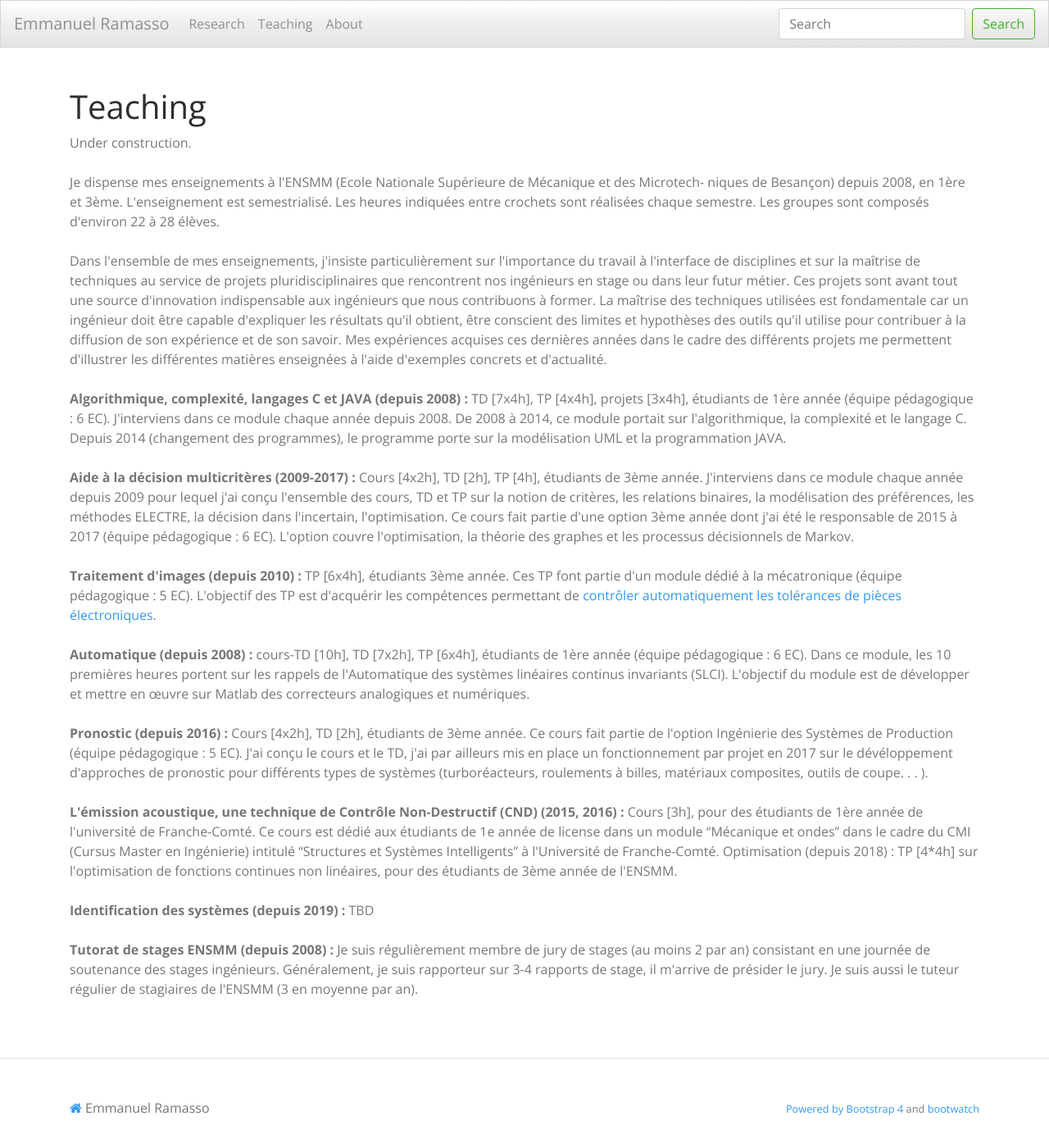
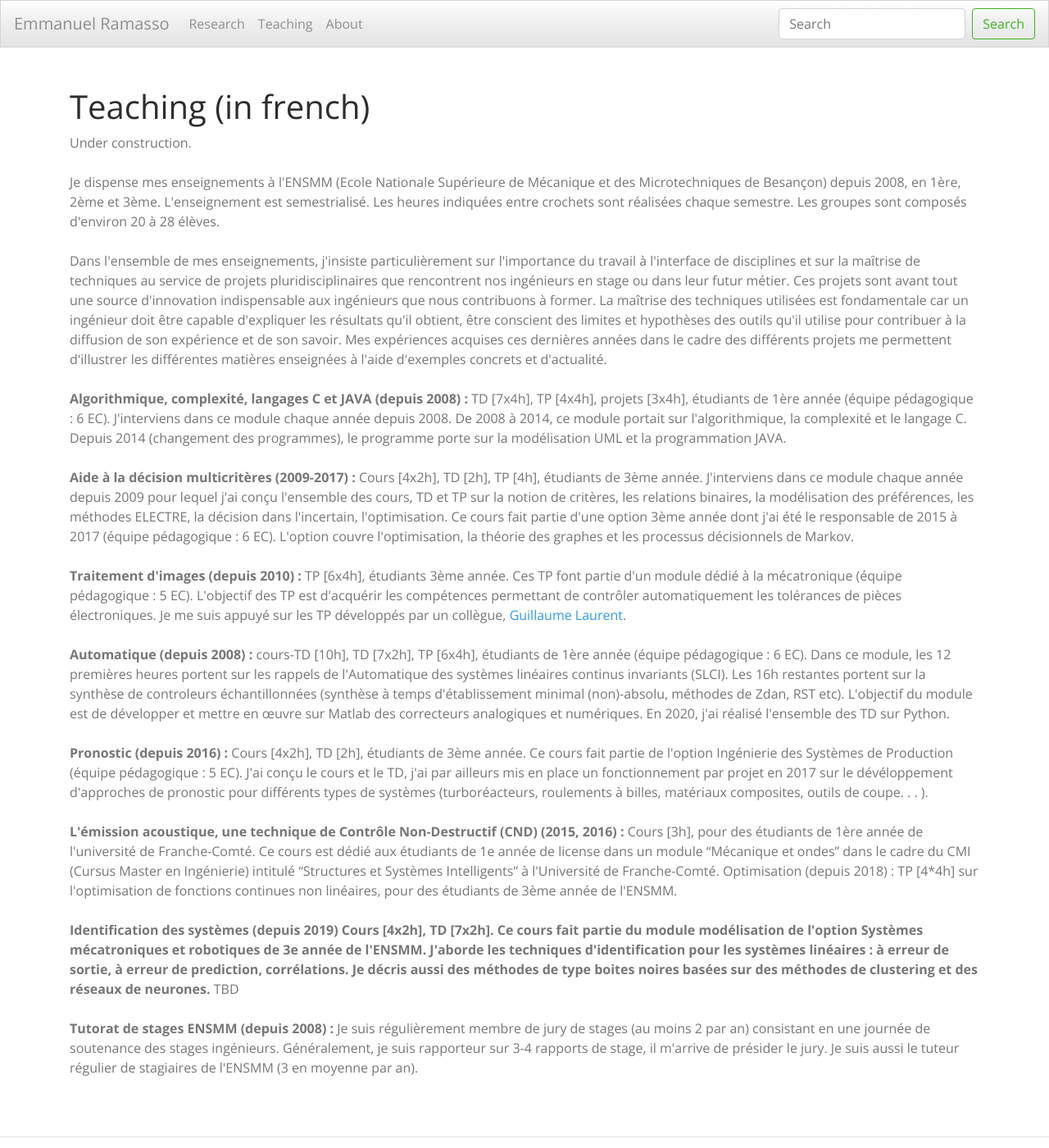
Before and after one commit to emmanuelramasso/emmanuelramasso.github.io, a Jekyll site: the page built from Teaching.html, in a window 1280 px wide and 1400 px high. Shown: the whole window at 82% size. Built offline with Jekyll 4.4.1, drawn with Linux system fonts in a browser that asks for light colours; a style sheet for code colours, icons or effects is not loaded.

Commit message:
Update Teaching.html

```diff
--- a/Teaching.html
+++ b/Teaching.html
@@ -1,16 +1,15 @@
 ---
 layout: page
-title: Teaching
+title: Teaching (in french)
 ---
 
 Under construction.
 
 <br><br>
 
-Je dispense mes enseignements à l'ENSMM (Ecole Nationale Supérieure de Mécanique et des Microtech-
-niques de Besançon) depuis 2008, en 1ère et 3ème.
+Je dispense mes enseignements à l'ENSMM (Ecole Nationale Supérieure de Mécanique et des Microtechniques de Besançon) depuis 2008, en 1ère, 2ème et 3ème.
 L'enseignement est semestrialisé. Les heures indiquées entre crochets sont réalisées chaque semestre.
-Les groupes sont composés d'environ 22 à 28 élèves.<br><br>
+Les groupes sont composés d'environ 20 à 28 élèves.<br><br>
 
 Dans l'ensemble de mes enseignements, j'insiste particulièrement sur l'importance du travail à l'interface
 de disciplines et sur la maı̂trise de techniques au service de projets pluridisciplinaires que
@@ -46,17 +45,18 @@ graphes et les processus décisionnels de Markov.<br><br>
 </strong>
 TP [6x4h], étudiants 3ème année. Ces TP font partie d'un module
 dédié à la mécatronique (équipe pédagogique : 5 EC). L'objectif des TP est d'acquérir les compétences
-permettant de <a href="https://gjlaurent.github.io/teaching/">contrôler automatiquement les tolérances
-  de pièces électroniques</a>.<br><br>
+permettant de contrôler automatiquement les tolérances
+  de pièces électroniques. Je me suis appuyé sur les TP développés par un collègue,
+<a href="https://gjlaurent.github.io/teaching/">Guillaume Laurent</a>.<br><br>
 
 <strong>
   Automatique (depuis 2008) :
 </strong>
 cours-TD [10h], TD [7x2h], TP [6x4h], étudiants de 1ère année (équipe
-pédagogique : 6 EC). Dans ce module, les 10 premières heures portent sur les rappels de l'Automatique
-des systèmes linéaires continus invariants (SLCI).
-L'objectif du module est de développer et mettre en œuvre sur Matlab des
-correcteurs analogiques et numériques.<br><br>
+pédagogique : 6 EC). Dans ce module, les 12 premières heures portent sur les rappels de l'Automatique
+des systèmes linéaires continus invariants (SLCI). Les 16h restantes portent sur la synthèse de controleurs échantillonnées (synthèse à temps d'établissement minimal (non)-absolu,
+méthodes de Zdan, RST etc). L'objectif du module est de développer et mettre en œuvre sur Matlab des
+correcteurs analogiques et numériques. En 2020, j'ai réalisé l'ensemble des TD sur Python.<br><br>
 
 <strong>
   Pronostic (depuis 2016) :
@@ -78,8 +78,10 @@ Optimisation (depuis 2018) : TP [4*4h] sur l'optimisation de fonctions continues
 
 
 <strong>
-  Identification des systèmes (depuis 2019) :
-</strong>
+  Identification des systèmes (depuis 2019) Cours [4x2h], TD [7x2h]. Ce cours fait partie du module modélisation de l'option
+  Systèmes mécatroniques et robotiques de 3e année de l'ENSMM.
+J'aborde les techniques d'identification pour les systèmes linéaires : à erreur de sortie, à erreur de prediction, corrélations.
+  Je décris aussi des méthodes de type boites noires basées sur des méthodes de clustering et des réseaux de neurones. </strong>
 TBD <br><br>
 
 <strong>
```
